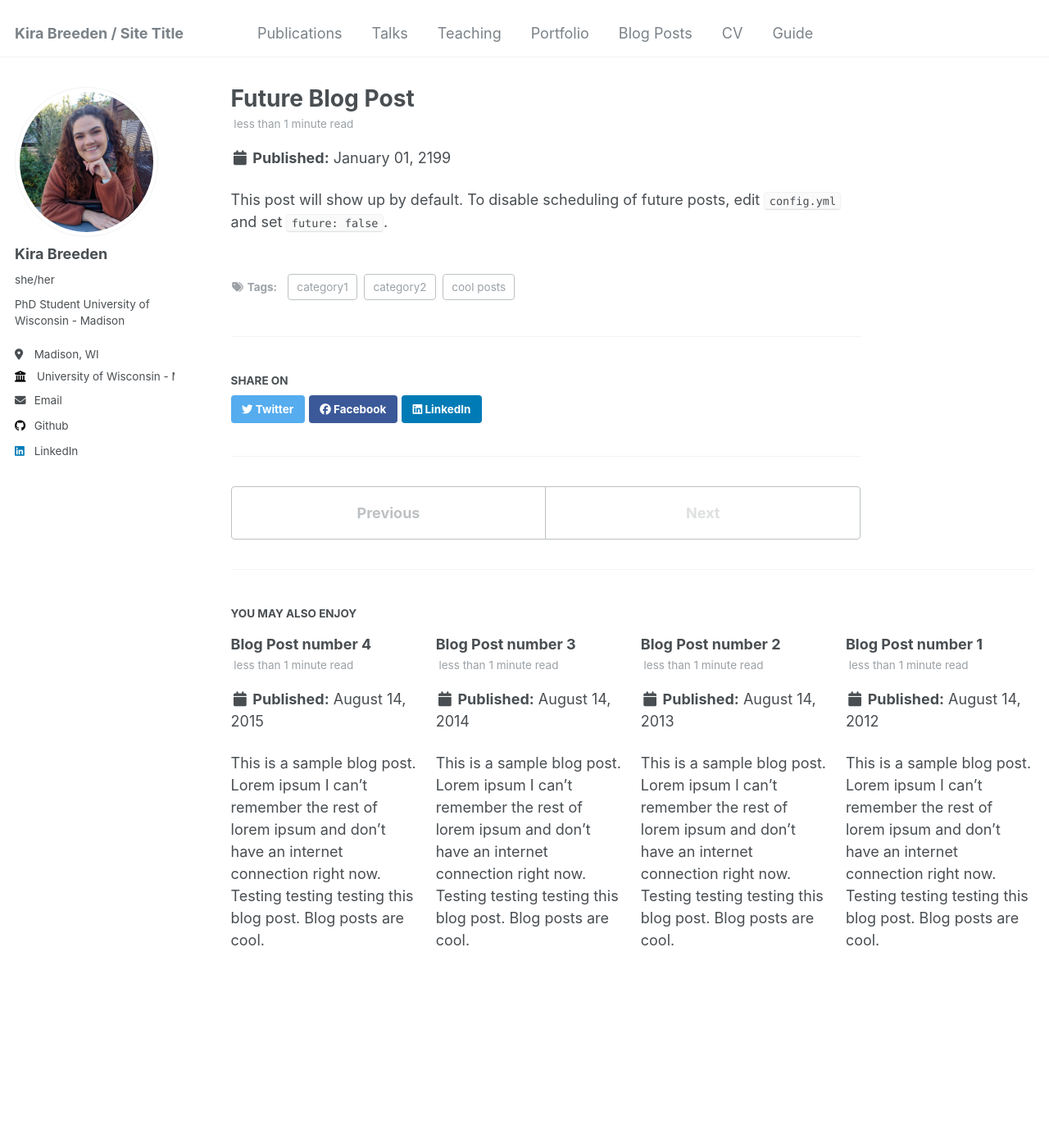
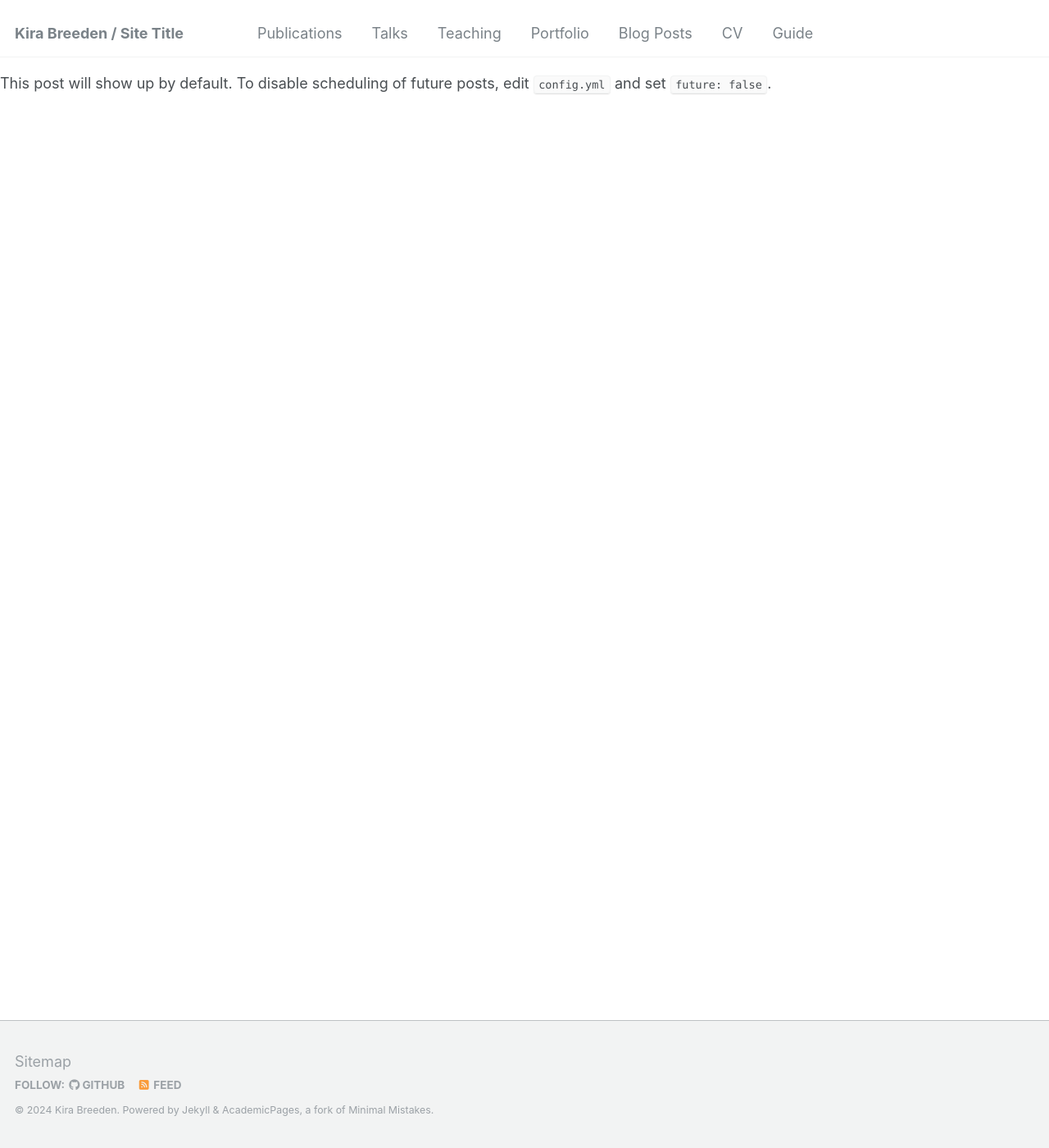
Before and after one commit to kmbreeden21/kmbreeden21.github.io, a Jekyll site: the page built from _posts/2199-01-01-future-post.md, in a window 1280 px wide and 1400 px high. Shown: the whole window at 82% size. Built offline with Jekyll 4.4.1, drawn with Linux system fonts in a browser that asks for light colours; our own code applies the rules of GitHub Pages for plain Markdown files; a file with an impossible date is left out; some of the changed lines change nothing that is shown.

Commit message:
Update _config.yml

```diff
--- a/_config.yml
+++ b/_config.yml
@@ -226,16 +226,16 @@ collections:
 # These settings control how pages and collections are included in the site
 defaults:
   # _posts
-  - scope:
-      path: ""
-      type: posts
-    values:
-      layout: single
-      author_profile: true
-      read_time: true
-      comments: true
-      share: true
-      related: true
+  #- scope:
+  #    path: ""
+  #    type: posts
+  #  values:
+  #    layout: single
+  #    author_profile: true
+  #    read_time: true
+  #    comments: true
+  #    share: true
+  #    related: true
   # _pages
   - scope:
       path: ""
@@ -262,22 +262,22 @@ defaults:
       share: true
       comments: true
   # _portfolio
-  - scope:
-      path: ""
-      type: portfolio
-    values:
-      layout: single
-      author_profile: true
-      share: true
-      comment: true
+  #- scope:
+  #    path: ""
+  #    type: portfolio
+  #  values:
+  #    layout: single
+  #    author_profile: true
+  #    share: true
+  #    comment: true
   # _talks
-  - scope:
-      path: ""
-      type: talks
-    values:
-      layout: talk
-      author_profile: true
-      share: true
+  #- scope:
+  #    path: ""
+  #    type: talks
+  #  values:
+  #    layout: talk
+  #    author_profile: true
+  #    share: true
 
 
 # Sass/SCSS
```
